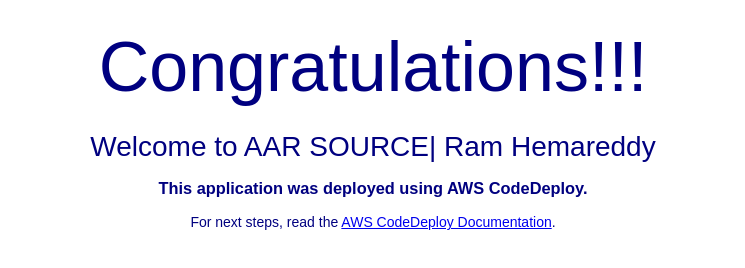
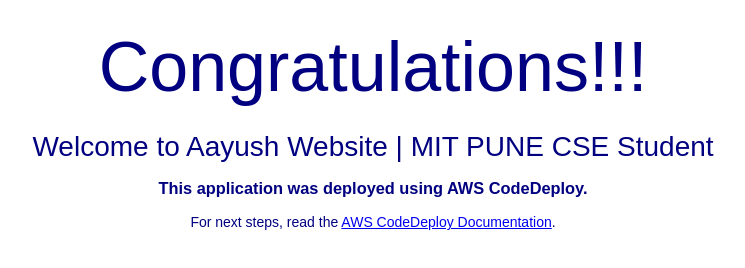
Before and after one commit to Aayush99Sharma/aws_cicd_pipline_codedeploy, a plain HTML site: page index.html in a window 1280 px wide. Shown: the part 220-488 px from the top of the page, without its empty margins (267-1012 px from the left). Drawn offline with Linux system fonts and the light colour scheme.

Commit message:
Update index.html

```diff
--- a/index.html
+++ b/index.html
@@ -28,7 +28,7 @@
   <div align="center">
     <img src="https://s3.ap-south-1.amazonaws.com/www.basava.com/aar_logo_final.png" style="max-width: 20%;">
     <h1>Congratulations!!! </h1>
-      <h2>Welcome to AAR SOURCE| Ram Hemareddy</h2>
+      <h2>Welcome to Aayush Website | MIT PUNE CSE Student</h2>
     <h3>This application was deployed using AWS CodeDeploy.</h3>
     <p>For next steps, read the <a href="http://aws.amazon.com/documentation/codedeploy">AWS CodeDeploy Documentation</a>.</p>
   </div>
```
